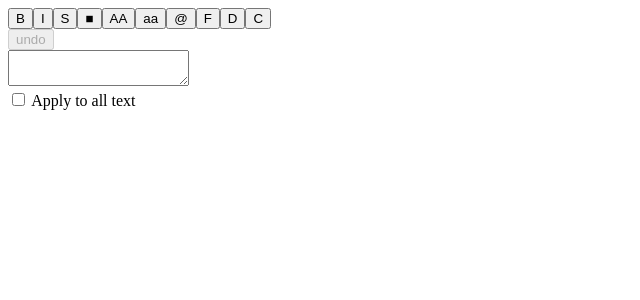
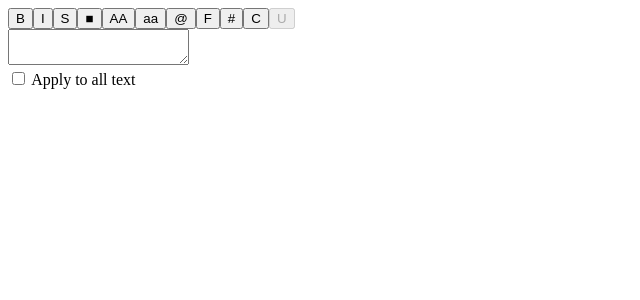
Before and after one commit to ermondel/react-editor, a React app: page / in a window 1280 px wide. Shown: the top 300 px of the page, without its empty margins (0-640 px from the left). Built offline with nearby package versions, Linux system fonts and the light colour scheme; the HTML template or start-up script is replaced by a standard one.

Commit message:
feat: change app style

```diff
--- a/package.json
+++ b/package.json
@@ -1,6 +1,6 @@
 {
   "name": "react-editor",
-  "version": "0.21.2",
+  "version": "0.22.2",
   "private": true,
   "homepage": "https://github.com/ermondel/react-editor#readme",
   "description": "react editor",
--- a/src/components/Panel.js
+++ b/src/components/Panel.js
@@ -21,21 +21,19 @@ const Panel = (props) => (
         val='F'
       />
       <PanelBtn
+        click={() => props.addToClipboard()}
+        title='add to clipboard'
+        val='#'
+      />
+      <PanelBtn
         click={() => props.discardChanges()}
         title='discard changes'
-        val='D'
+        val='C'
       />
       <PanelBtn
-        click={() => props.addToClipboard()}
-        title='add text to clipboard'
-        val='C'
-      />
-    </div>
-    <div className='panel__aside'>
-      <PanelBtn
         click={props.undo}
-        val='undo'
-        mod='undo'
+        title='undo'
+        val='U'
         disabled={!props.historyLength}
       />
     </div>
--- a/src/style/_base.scss
+++ b/src/style/_base.scss
@@ -4,19 +4,21 @@ body {
 }
 
 .app {
-  width: 50%;
-  margin: 10px;
+  width: 100%;
+  padding: 10px;
+  box-sizing: border-box;
 }
 
 .editor {
   width: 100%;
-  min-height: 200px;
+  min-height: 250px;
   padding: 10px;
   box-sizing: border-box;
   margin: 0 0 10px 0;
   border: 1px solid lightgrey;
   display: block;
   border-radius: 4px;
+  color: #111111;
 
   &:focus {
     outline: none;
@@ -36,22 +38,28 @@ body {
   margin: 0 5px 0 0;
   padding: 5px;
   border: none;
-  color: white;
+  color: black;
   border-radius: 3px;
-  background-color: grey;
+  background: none;
   width: 50px;
   cursor: pointer;
 
   &:hover,
   &:focus {
     outline: none;
-    background-color: greenyellow;
+    background-color: lightgrey;
+    color: white;
   }
 
   &:disabled {
-    background-color: #eeeeee;
-    color: #bbbbbb;
+    color: #dddddd;
     cursor: default;
+
+    &:hover,
+    &:focus {
+      outline: none;
+      background: none;
+    }
   }
 }
 
@@ -69,3 +77,9 @@ body {
 .underside {
   margin-bottom: 30px;
 }
+
+.preview {
+  color: #111111;
+  padding: 10px;
+  box-sizing: border-box;
+}
```
